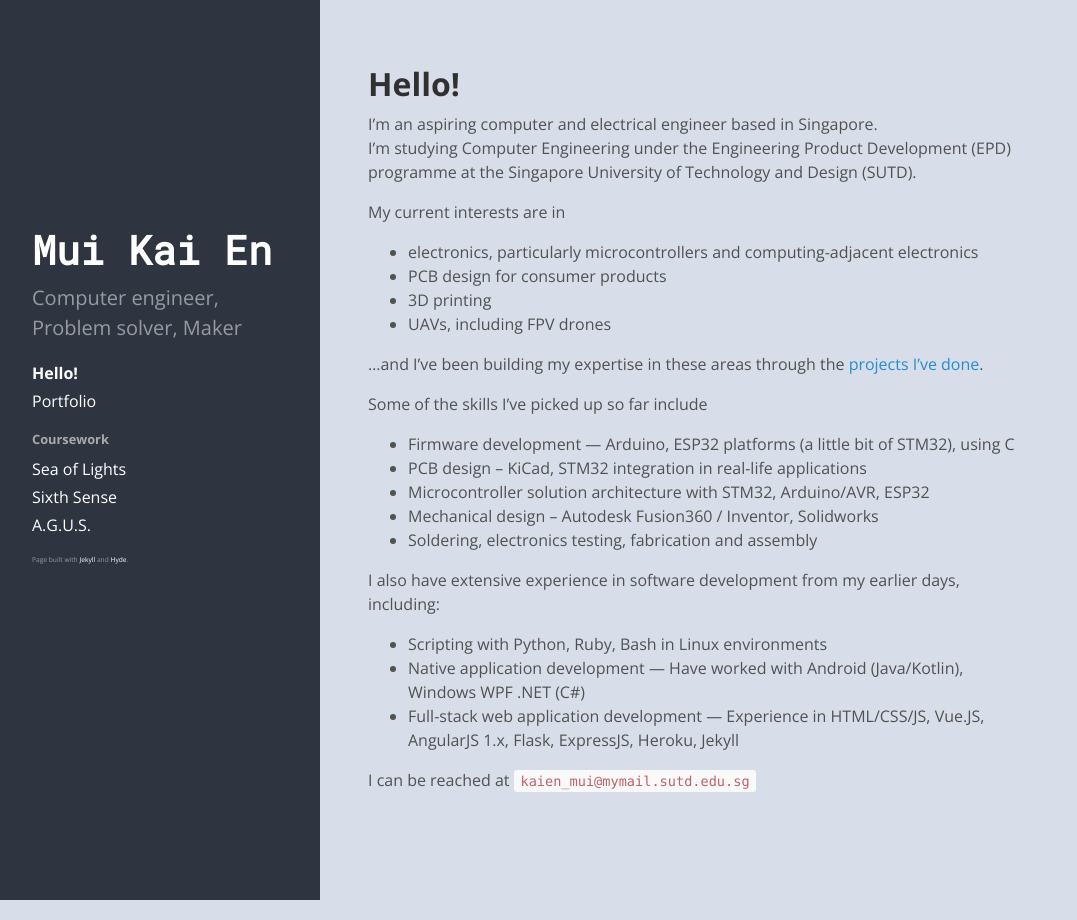
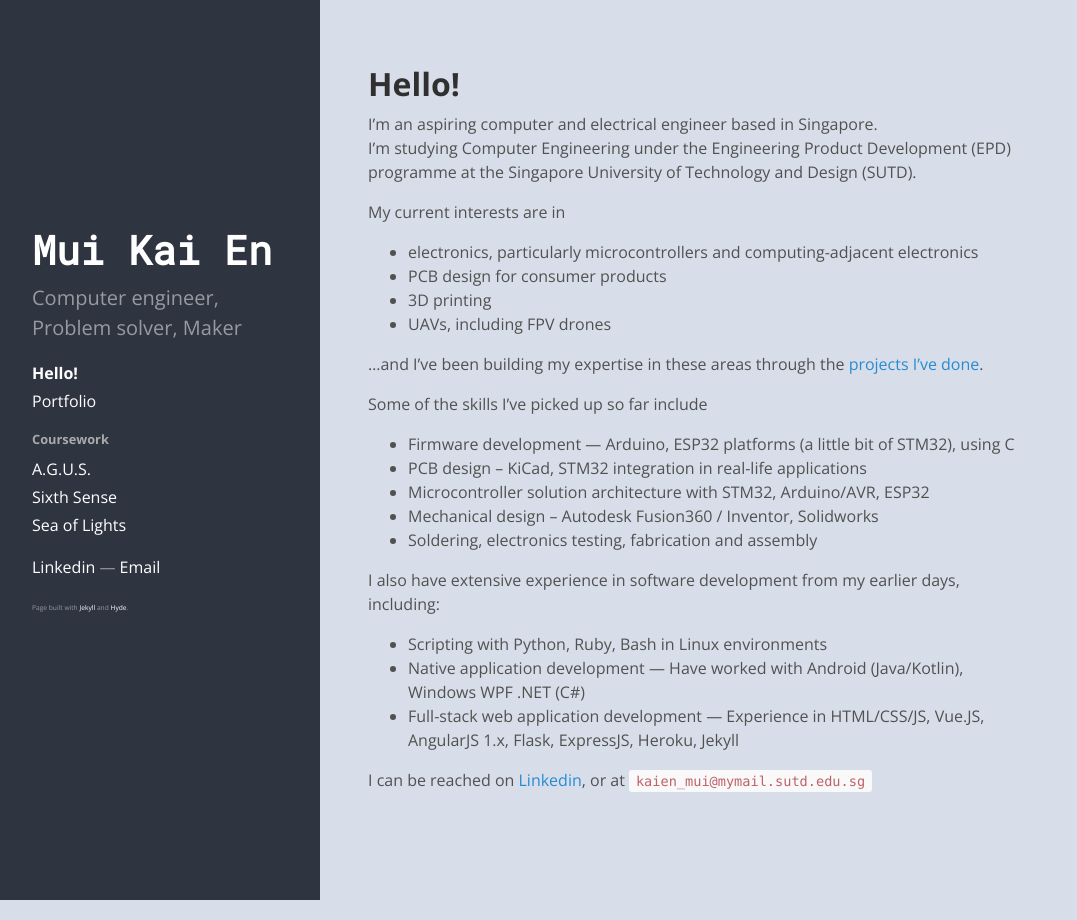
Before and after one commit to kaine119/portfolio, a Jekyll site: the page built from index.md, in a window 1280 px wide. Shown: the whole page, without its empty margins (0-1077 px from the left). Built offline with Jekyll 4.4.1, drawn with Linux system fonts in a browser that asks for light colours.

Commit message:
Include contact details more prominently

```diff
--- a/_includes/sidebar.html
+++ b/_includes/sidebar.html
@@ -27,7 +27,7 @@
       {% assign categories = "internships, projects, coursework" | split: ", " %}
 
       {% for category in categories %}
-        {% assign pages_list = site.projects | where: "category", category %}
+        {% assign pages_list = site.projects | where: "category", category | sort: 'year' | reverse %}
         {% if pages_list.size == 0 %}
           {% continue %}
         {% endif %}
@@ -40,6 +40,11 @@
       {% endfor %}
     </nav>
 
+    <a href="https://www.linkedin.com/in/mui-kai-en/">Linkedin</a> &mdash;
+    <a href="mailto:kaien_mui@mymail.sutd.edu.sg">Email</a>
+
+    <br><br>
+
     <p style="font-size: 5pt">Page built with <a href="https://jekyllrb.com">Jekyll</a> and <a href="https://github.com/poole/hyde/tree/master">Hyde</a>.
   </div>
 </div>
--- a/index.md
+++ b/index.md
@@ -27,4 +27,7 @@ I also have extensive experience in software development from my earlier days, i
 * Full-stack web application development &mdash; Experience in HTML/CSS/JS, Vue.JS, AngularJS 1.x, Flask,
 ExpressJS, Heroku, Jekyll
 
-I can be reached at [`kaien_mui@mymail.sutd.edu.sg`](mailto:kaien_mui@mymail.sutd.edu.sg)
+I can be reached on [Linkedin][linkedin], or at [`kaien_mui@mymail.sutd.edu.sg`][email]
+
+[linkedin]: https://www.linkedin.com/in/mui-kai-en/
+[email]: mailto:kaien_mui@mymail.sutd.edu.sg
```
